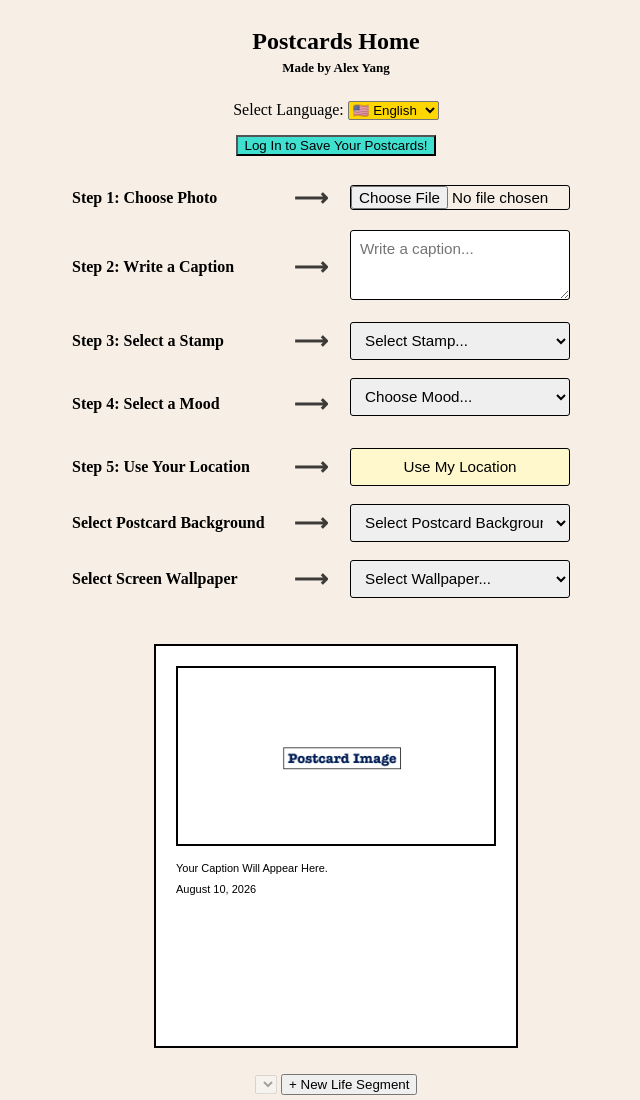
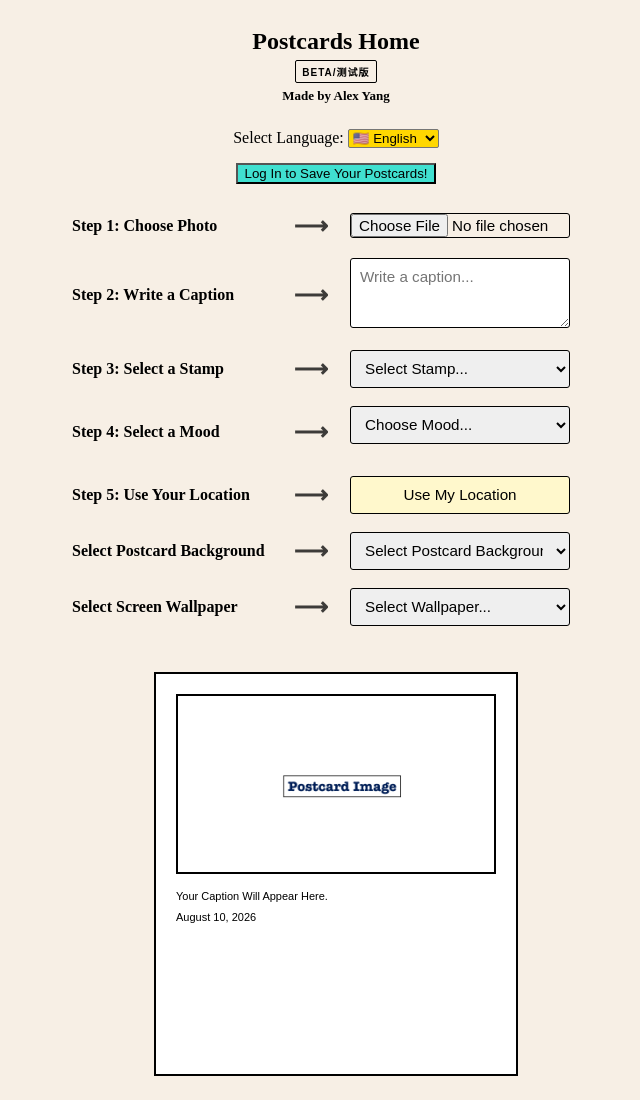
Before and after one commit to alexyang-2026/postcards-home, a plain HTML site: page index.html in a window 1280 px wide. Shown: the top 1100 px of the page, without its empty margins (304-944 px from the left). Drawn offline with Linux system fonts and the light colour scheme.

Commit message:
release: v0.1.0-beta.1

```diff
--- a/css/style.css
+++ b/css/style.css
@@ -18,6 +18,19 @@ body {
 
 .defaultText {
     font-family: American Typewriter;
+}
+
+
+#betaBadge {
+    font-size: 10px;
+    font-weight: bold;
+    letter-spacing: 1px;
+
+    padding: 3px 6px;
+
+    border: 1px solid currentColor;
+    border-radius: 2px;
+    margin-bottom: 5px;
 }
 
 
--- a/index.html
+++ b/index.html
@@ -15,6 +15,7 @@
 
     <body>
         <h2 id="title" data-i18n="main.title">Postcards Home</h2>
+        <span id="betaBadge">BETA/测试版</span>
         <h6 id="subtitle" data-i18n="main.subtitle">Made by Alex Yang</h6>
 
         <div id="languageControls">
```
